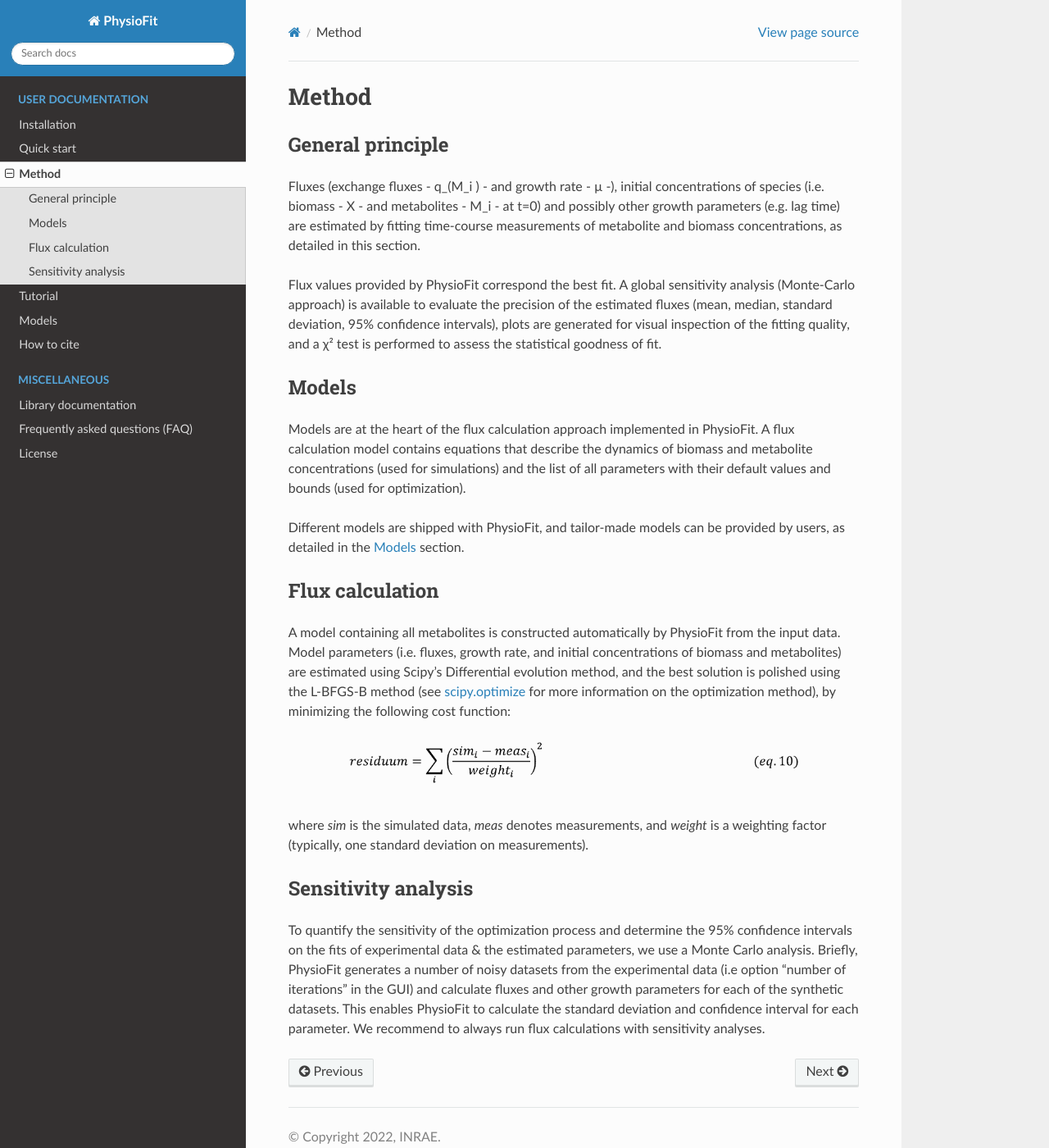
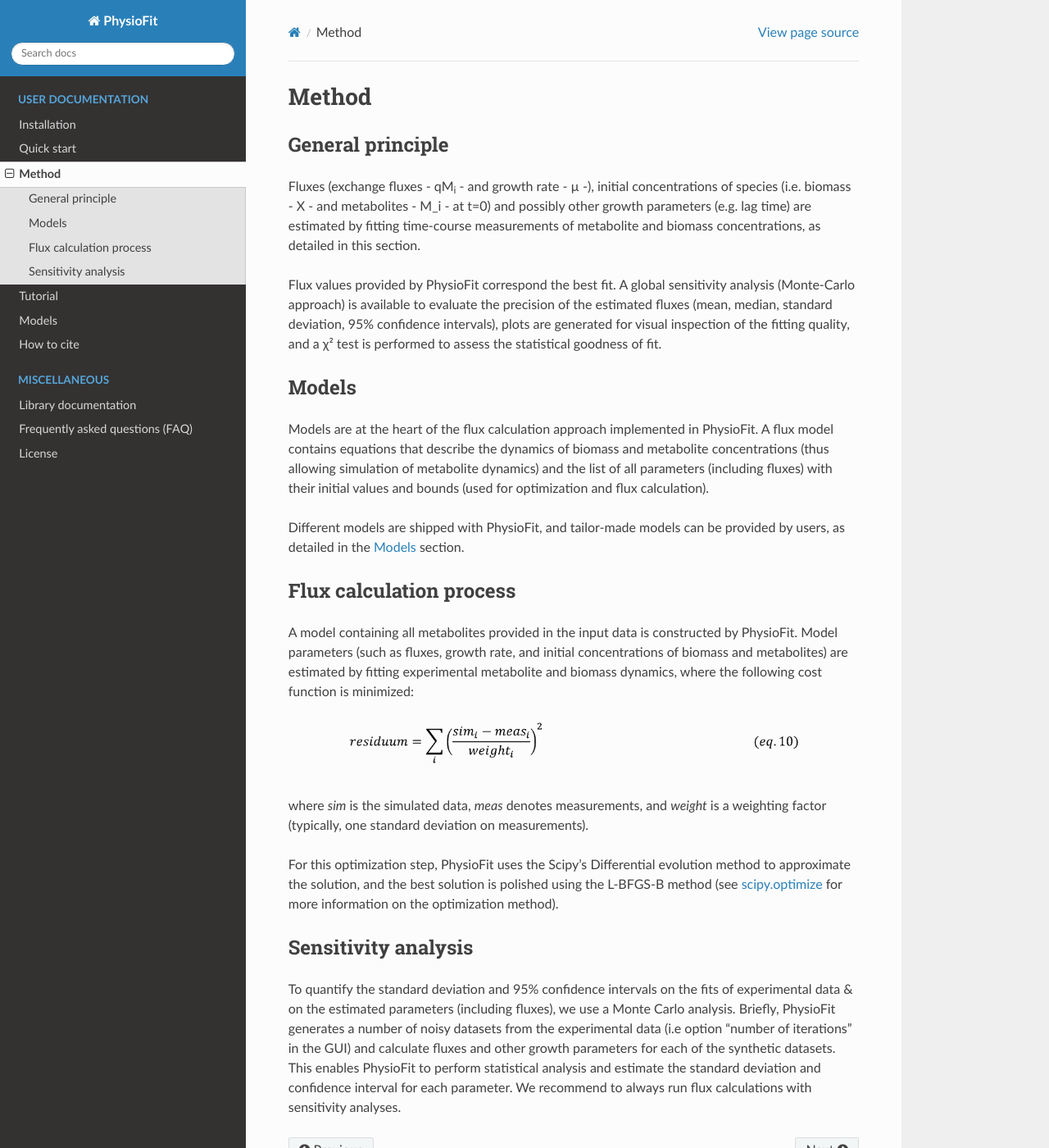
Before and after one commit to MetaSys-LISBP/PhysioFit, a Sphinx documentation site: the page built from docs/method.rst, in a window 1280 px wide and 1400 px high. Shown: the whole window at 82% size. Built offline with Sphinx 7.4.7 and the Read the Docs theme 2.0.0, drawn with Linux system fonts in a browser that asks for light colours.

Commit message:
update doc

```diff
--- a/docs/method.rst
+++ b/docs/method.rst
@@ -4,7 +4,7 @@
 General principle
 *****************
 
-Fluxes (exchange fluxes - q_(M_i ) - and growth rate - µ -), initial concentrations of species (i.e. biomass - X - and
+Fluxes (exchange fluxes - qM\ :sub:`i` - and growth rate - µ -), initial concentrations of species (i.e. biomass - X - and
 metabolites - M_i - at t=0) and possibly other growth parameters (e.g. lag time) are estimated by fitting time-course measurements of
 metabolite and biomass concentrations, as detailed in this section.
 
@@ -18,32 +18,35 @@
 Models
 ******
 
-Models are at the heart of the flux calculation approach implemented in PhysioFit. A flux calculation model contains equations that describe the dynamics of biomass and
-metabolite concentrations (used for simulations) and the list of all parameters with their
-default values and bounds (used for optimization).
+Models are at the heart of the flux calculation approach implemented in PhysioFit. A flux  model contains equations that describe the dynamics of biomass and
+metabolite concentrations (thus allowing simulation of metabolite dynamics) and the list of all parameters (including fluxes) with their
+initial values and bounds (used for optimization and flux calculation).
 
 Different models are shipped with PhysioFit, and tailor-made models can be provided by users, as detailed in the :doc:`models` section.
 
 .. _optimization_process:
 
-Flux calculation
-*****************
+Flux calculation process
+************************
 
-A model containing all metabolites is constructed automatically by PhysioFit from the input data.
-Model parameters (i.e. fluxes, growth rate, and initial concentrations of biomass and metabolites) are estimated using
-Scipy's Differential evolution method, and the best solution is polished using the L-BFGS-B method (see
-`scipy.optimize <https://docs.scipy.org/doc/scipy/reference/optimize.html>`_ for more information on the optimization
-method), by minimizing the following cost function:
+A model containing all metabolites provided in the input data is constructed by PhysioFit.
+Model parameters (such as fluxes, growth rate, and initial concentrations of biomass and metabolites) are estimated by fitting experimental metabolite and biomass dynamics, where
+the following cost function is minimized:
 
 .. image:: _static/equations/eq10.png
 
 where *sim* is the simulated data, *meas* denotes measurements, and *weight* is a weighting factor (typically, one
 standard deviation on measurements).
 
+For this optimization step, PhysioFit uses the Scipy's Differential evolution method to approximate the solution, and the best solution is polished using the L-BFGS-B method (see
+`scipy.optimize <https://docs.scipy.org/doc/scipy/reference/optimize.html>`_ for more information on the optimization
+method).
+
 Sensitivity analysis
 *********************
 
-To quantify the sensitivity of the optimization process and determine the 95% confidence intervals on the fits of
-experimental data & the estimated parameters, we use a Monte Carlo analysis. Briefly, PhysioFit generates a
-number of noisy datasets from the experimental data (i.e option "number of iterations" in the GUI) and calculate fluxes and other growth parameters for each of the synthetic datasets. This enables PhysioFit to calculate the standard deviation and confidence interval for
+To quantify the standard deviation and 95% confidence intervals on the fits of
+experimental data & on the estimated parameters (including fluxes), we use a Monte Carlo analysis. Briefly, PhysioFit generates a
+number of noisy datasets from the experimental data (i.e option "number of iterations" in the GUI) and calculate fluxes and other growth
+parameters for each of the synthetic datasets. This enables PhysioFit to perform statistical analysis and estimate the standard deviation and confidence interval for
 each parameter. We recommend to always run flux calculations with sensitivity analyses.
```
